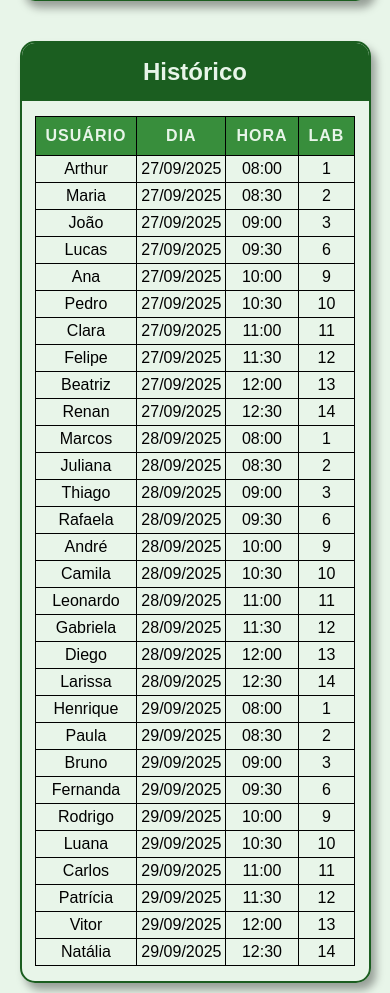
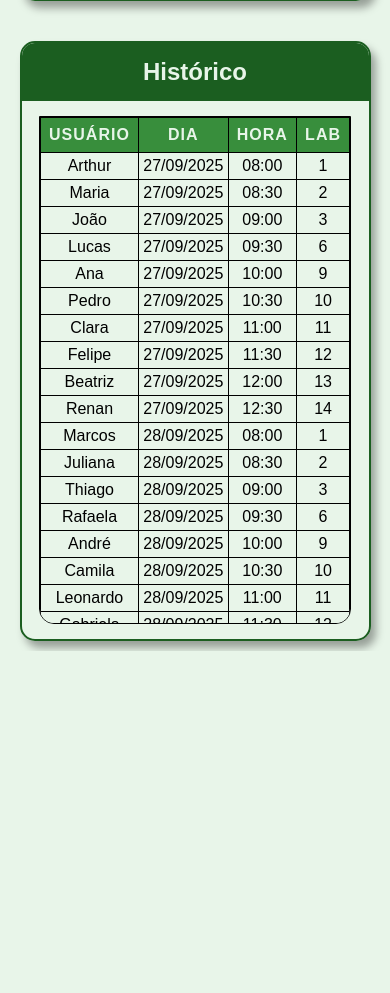
Before and after one commit to arthurgbrito/Fechadura_Eletronica, a PHP site: page /templates/sistema.php in a window 390 px wide. Shown: the part 656-1649 px from the top of the page. After the commit the page ends 1307 px from the top, so only its background shows below. Run offline with PHP 8.4, Linux system fonts and the light colour scheme; the visitor is signed in with stand-in values (Sample User, id 1); data that the repository does not hold is empty.

Commit message:
responsividade da tabela arrumada

```diff
--- a/style/medias-sistema.css
+++ b/style/medias-sistema.css
@@ -97,6 +97,10 @@
         margin: 10px 0;
         flex: none;
         max-width: 90%;
+    }
+
+    section#historico {
+        height: 600px;
     }
 
     .estado_porta h2 {
@@ -247,6 +251,10 @@
         max-width: 90%;
     }
 
+    section#historico {
+        height: 600px;
+    }
+
     .caixa-laboratorio {
         width: 31vw;
     }
--- a/style/style-sistema.css
+++ b/style/style-sistema.css
@@ -135,15 +135,17 @@ section#historico{
 }
 
 .tableContainer {
-    width: 100%;
+    width: 90%;
     height: calc(100% - 60px);
     overflow-y: auto;
     flex: 1;
     position: relative;
+    border-radius: 0 0 15px 15px;
+    border: 1px solid black;
 }
 
 .tableContainer table {
-    width: 90%;
+    width: 100%;
     height: auto;
     border-spacing: 0;
     border-collapse: collapse;
@@ -153,9 +155,11 @@ section#historico{
 
 .tableContainer thead {
     position: sticky;
-    top: 0px;
-    z-index: 2;
+    top: -1px;
+    z-index: 5;
+    border: 1px solid black;
 }
+
 
 .tableContainer > table th, .tableContainer > table td {
     border: 1px solid black;
@@ -169,11 +173,8 @@ section#historico{
     color: var(--Light-green);
     text-transform: uppercase;
     letter-spacing: 1px;
-    padding: 10px;
-    position: sticky;
-    top: 0;
-    z-index: 5;
     background-clip: padding-box;
+    padding: 8px;
 }
 
 section#historico h1 {
--- a/templates/sistema.php
+++ b/templates/sistema.php
@@ -39,7 +39,7 @@ if ((!isset($_SESSION['email']) == true) and (!isset($_SESSION['senha']) == true
         </div>
         <nav class="navbar">
             <ul>
-                <li><a href="#" class="top">Sistema</a></li>
+                <li><a href="sistema.php" class="top">Sistema</a></li>
                 <li><a href="#">Programar Fechadura</a></li>
                 <li><a href="../APIs/logout.php" class="bottom">Sair</a></li>
             </ul>
@@ -350,10 +350,10 @@ if ((!isset($_SESSION['email']) == true) and (!isset($_SESSION['senha']) == true
                 <table>
                     <thead class="cabecalhoTabela">
                         <tr>
-                            <th>Usuário</th>
-                            <th>Dia</th>
-                            <th>Hora</th>
-                            <th>Lab</th>
+                            <th scope="col">Usuário</th>
+                            <th scope="col">Dia</th>
+                            <th scope="col">Hora</th>
+                            <th scope="col">Lab</th>
                         </tr>
                     </thead>
                     <tbody>
```
